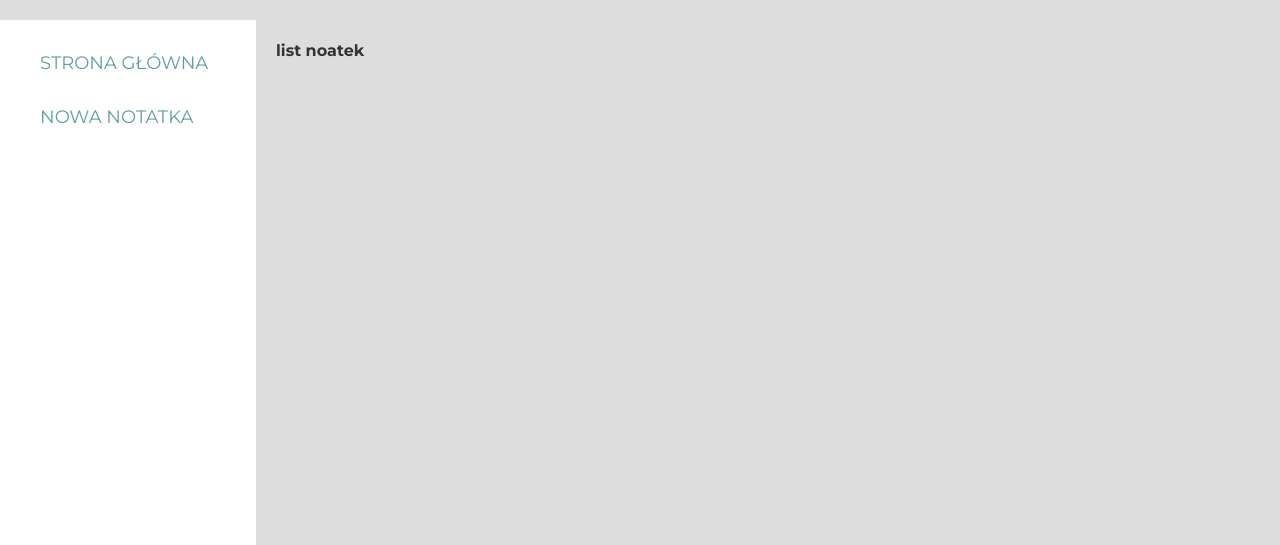
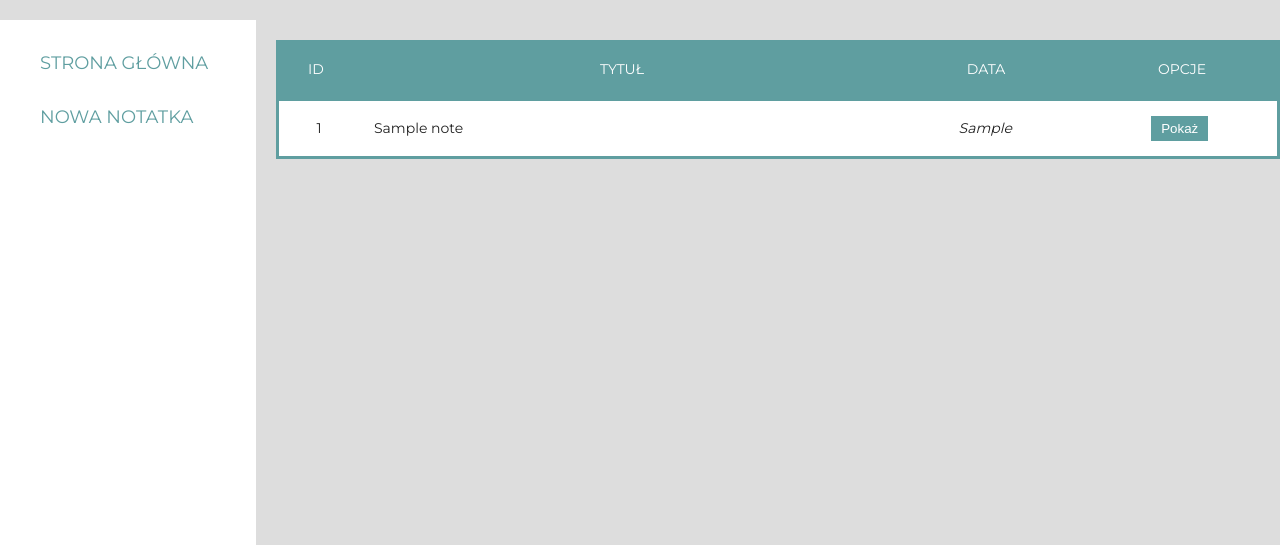
Before and after one commit to forkacper/notes-app, a PHP site: page / in a window 1280 px wide. Shown: the part 153-698 px from the top of the page. Run offline with PHP 8.4, Linux system fonts and the light colour scheme; tables that the repository leaves empty or names only in its code hold one stand-in row (values such as "Sample post"); lists and menus that the app fills with data are empty; some libraries are stand-ins or nearby versions.

Commit message:
Added listing with notes, note view

```diff
--- a/config/config.php
+++ b/config/config.php
@@ -6,7 +6,7 @@ return [
   'db' => [
     'host' => 'localhost',
     'database' => 'notes',
-    'user' => 'user_notes',
-    'password' => 'zU1yiGohbImf5s7s'
+    'user' => 'root',
+    'password' => ''
   ]
 ];
--- a/src/Controller.php
+++ b/src/Controller.php
@@ -7,6 +7,7 @@ namespace App;
 require_once("src/Exception/ConfigurationException.php");
 
 use App\Exception\ConfigurationException;
+use App\Exception\NotFoundException;
 
 require_once("Database.php");
 require_once("View.php");
@@ -57,20 +58,42 @@ class Controller
 
         break;
       case 'show':
+        $page = 'show';
+
+        $data = $this->getRequestGet();
+        $noteId = (int) ($data['id'] ?? null);
+
+        if(!$noteId) {
+            header('Location: /?error=missingNoteId');
+            exit;
+        }
+
+        try {
+            $note = $this->database->getNote($noteId);
+        } catch (NotFoundException $e) {
+            header('Location: /?error=noteNotFound');
+            exit;
+        }
+
         $viewParams = [
-          'title' => 'Moja notatka',
-          'description' => 'Opis'
+            'note' => $note
         ];
         break;
       default:
         $page = 'list';
 
         $data = $this->getRequestGet();
+
+        $viewParams = [
+            'notes' => $this->database->getNotes(),
+            'before' => $data['before'] ?? null,
+            'error' => $data['error'] ?? null
+        ];
         $viewParams['before'] = $data['before'] ?? null;
         break;
     }
 
-    $this->view->render($page, $viewParams);
+    $this->view->render($page, $viewParams ?? []);
   }
 
   private function action(): string
--- a/src/Database.php
+++ b/src/Database.php
@@ -5,9 +5,11 @@ declare(strict_types=1);
 namespace App;
 
 require_once("Exception/StorageException.php");
+require_once("Exception/NotFoundException.php");
 
 use App\Exception\ConfigurationException;
 use App\Exception\StorageException;
+use App\Exception\NotFoundException;
 use PDO;
 use PDOException;
 use Throwable;
@@ -24,6 +26,32 @@ class Database
     } catch (PDOException $e) {
       throw new StorageException('Connection error');
     }
+  }
+
+  public function getNote(int $id): array {
+      try {
+        $query = "SELECT * FROM notes WHERE id = $id";
+        $result = $this->conn->query($query, PDO::FETCH_ASSOC);
+        $note = $result->fetch();
+      } catch (Throwable $e) {
+          throw new StorageException('Nie udalo sie pobrac notatki', 400, $e);
+      }
+
+      if(!$note) {
+          throw new NotFoundException("Notatka o $id nie isntieje");
+      }
+
+      return $note ?? [];
+  }
+
+  public function getNotes(): array {
+      try {
+          $query = "SELECT * FROM notes";
+          $result = $this->conn->query($query, PDO::FETCH_ASSOC);
+          return $result->fetchAll();
+      } catch (Throwable $e) {
+            throw new StorageException('Nie uddało się pobrać danych o notatkach', 400, $e);
+      }
   }
 
   public function createNote(array $data): void
@@ -63,7 +91,6 @@ class Database
       empty($config['database'])
       || empty($config['host'])
       || empty($config['user'])
-      || empty($config['password'])
     ) {
       throw new ConfigurationException('Storage configuration error');
     }
--- /dev/null
+++ b/src/Exception/NotFoundException.php
@@ -0,0 +1,14 @@
+<?php
+
+declare(strict_types=1);
+
+namespace App\Exception;
+
+require_once ('AppException.php');
+
+use App\Exception\AppException;
+
+class NotFoundException extends AppException
+{
+
+}
--- a/templates/pages/list.php
+++ b/templates/pages/list.php
@@ -1,4 +1,18 @@
-<div>
+<div class="list">
+    <div class="message">
+        <?php
+        if (!empty($params['error'])) {
+            switch ($params['error']) {
+                case 'noteNotFound':
+                    echo 'Nie znaleziono notatki';
+                    break;
+                case 'missingNoteId':
+                    echo 'Niepoprawny id';
+                    break;
+            }
+        }
+        ?>
+    </div>
   <div class="message">
     <?php
     if (!empty($params['before'])) {
@@ -11,6 +25,34 @@
     ?>
   </div>
 
-  <h4>list noatek</h4>
-  <b><?php echo $params['resultList'] ?? "" ?></b>
+  <div class="tbl-header">
+      <table cellpadding="0" cellspacing="0" border="0">
+          <thead>
+              <tr>
+                  <th>Id</th>
+                  <th>Tytuł</th>
+                  <th>Data</th>
+                  <th>Opcje</th>
+              </tr>
+          </thead>
+      </table>
+    </div>
+    <div class="tbl-content">
+        <table cellpadding="0" cellspacing="0" border="0">
+            <tbody>
+                <?php foreach ($params['notes'] ?? [] as $note): ?>
+                    <tr>
+                        <td><?= (int) $note['id'] ?></td>
+                        <td><?= htmlentities($note['title']) ?></td>
+                        <td><?= htmlentities($note['created']) ?></td>
+                        <td>
+                            <a href="/?action=show&id=<?= (int) $note['id'] ?>">
+                                <button>Pokaż</button>
+                            </a>
+                        </td>
+                    </tr>
+                <?php endforeach; ?>
+            </tbody>
+        </table>
+    </div>
 </div>
```
Also changed, not shown: templates/pages/show.php (added, +16 -0 lines).
